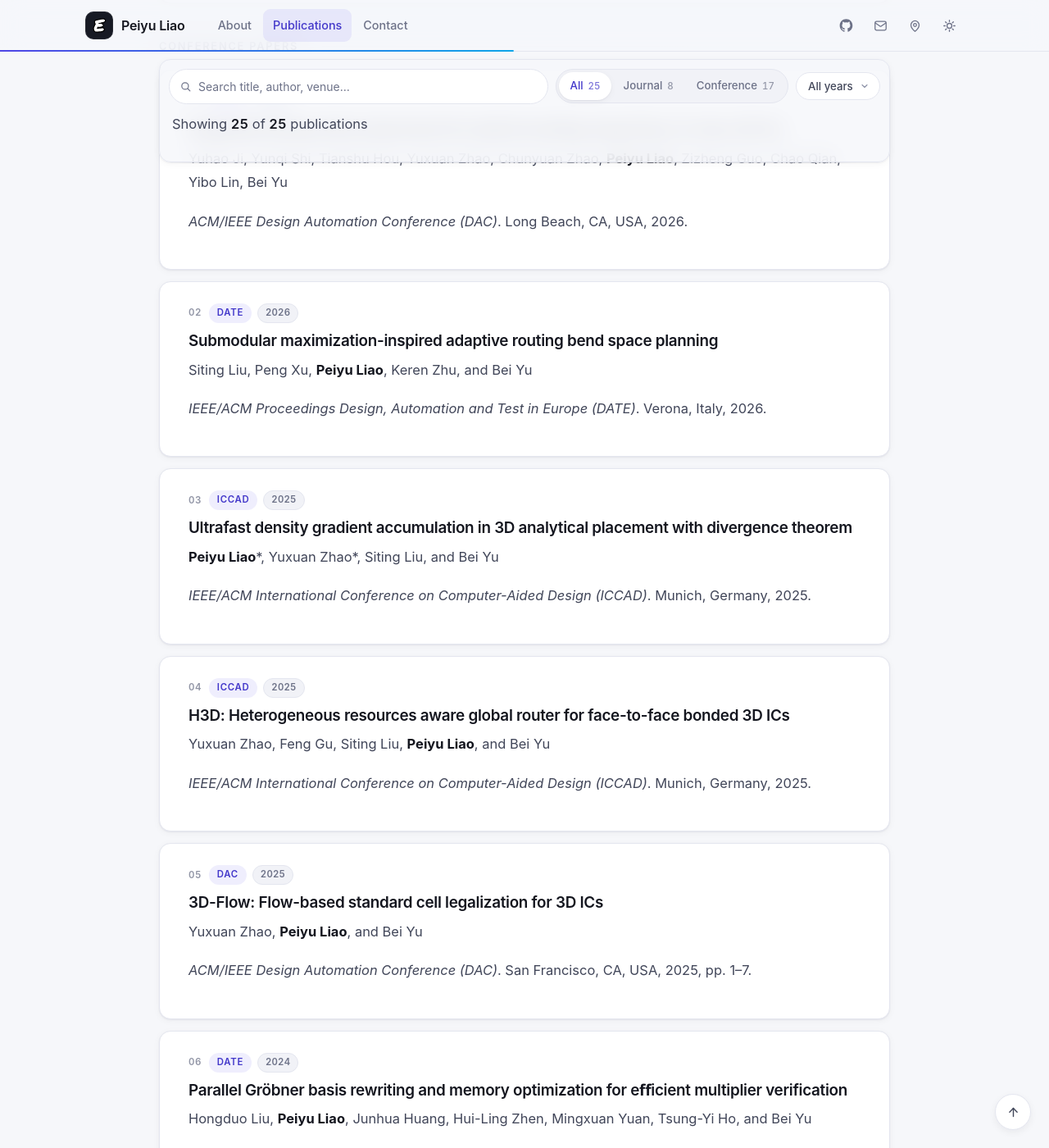
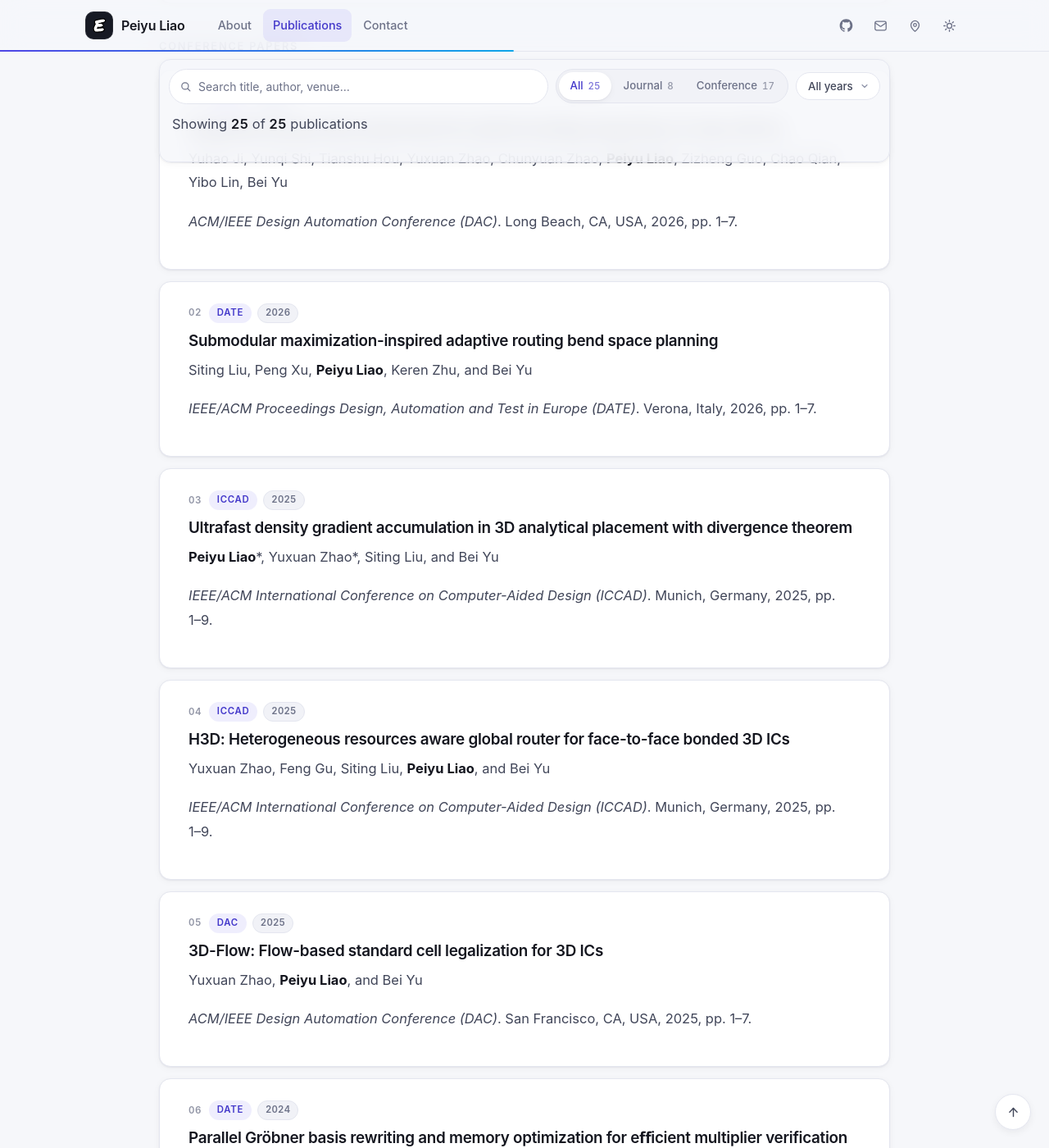
Before and after one commit to enzoleo/enzoleo.github.io, a Jekyll site: the page built from pages/about.md, in a window 1280 px wide and 1400 px high, scrolled down 3354 px. Shown: the whole window at 82% size. Built offline with Jekyll 4.4.1, drawn with Linux system fonts in a browser that asks for light colours; some of the changed text lies outside the part shown.

Commit message:
Update publication metadata and keep personal/ out of the build
Refreshes the two entries still marked as accepted — EvoPlace now reads TCAD 45.9 (2026), pp. 4136--4149, and the TODAES timing-prediction paper 31.6 (2026), pp. 1--19 — and gives the DAC 2026, DATE 2026 and two ICCAD 2025 papers the DOIs and page ranges they have since been assigned. The remaining nineteen entries match Crossref unchanged. Also adds personal/ to the exclude list in _config.yml, which was missing, so a local jekyll build no longer copies the private xlsx, cv and nz2026 files into _site/.

```diff
--- a/_config.yml
+++ b/_config.yml
@@ -27,3 +27,5 @@ exclude:
   - node_modules
   - vendor/
   - assets/gen-favicon
+  # Private, untracked working files — keep them out of local builds too.
+  - personal/
--- a/pages/about.md
+++ b/pages/about.md
@@ -12,8 +12,8 @@ Hi, I am *Peiyu*. Currently I am working at Huawei HKRC AI Lab. Previously, I re
 
 ### Journal Papers
 
-1. Xufeng Yao, Jiaxi Jiang, Yuxuan Zhao, **Peiyu Liao**, Yibo Lin, Bei Yu, ["EvoPlace: Evolution of optimization algorithms for global placement via large language models"](http://dx.doi.org/10.1109/TCAD.2026.3652945), accepted by IEEE Transactions on Computer-Aided Design of Integrated Circuits and Systems (TCAD) (2026). arXiv preprint: [arXiv:2504.17801](https://arxiv.org/abs/2504.17801).
-1. Xu He, Yushan Wang, Chenjing Yang, Renjun Zhao, Yibo Lin, **Peiyu Liao**, Bei Yu, Yao Wang, Chang Liu, Yang Guo, ["Efficient timing prediction and optimization using derivable gradient boosting machine model at placement stage"](http://dx.doi.org/10.1145/3780100), accepted by ACM Transactions on Design Automation of Electronic Systems (TODAES) (2026).
+1. Xufeng Yao, Jiaxi Jiang, Yuxuan Zhao, **Peiyu Liao**, Yibo Lin, Bei Yu, ["EvoPlace: Evolution of optimization algorithms for global placement via large language models"](http://dx.doi.org/10.1109/TCAD.2026.3652945). In: IEEE Transactions on Computer-Aided Design of Integrated Circuits and Systems (TCAD) 45.9 (2026), pp. 4136--4149. arXiv preprint: [arXiv:2504.17801](https://arxiv.org/abs/2504.17801).
+1. Xu He, Yushan Wang, Chenjing Yang, Renjun Zhao, Yibo Lin, **Peiyu Liao**, Bei Yu, Yao Wang, Chang Liu, Yang Guo, ["Efficient timing prediction and optimization using derivable gradient boosting machine model at placement stage"](http://dx.doi.org/10.1145/3780100). In: ACM Transactions on Design Automation of Electronic Systems (TODAES) 31.6 (2026), pp. 1--19.
 1. Jiaxi Jiang, Yuan Pu, Mingjun Li, Yuxuan Zhao, **Peiyu Liao**, Zuodong Zhang, Yibo Lin, and Bei Yu. ["RegPlace: Regularity-aware placement for full-system DNN accelerator designs"](http://dx.doi.org/10.1109/TCAD.2025.3585796). In: IEEE Transactions on Computer-Aided Design of Integrated Circuits and Systems (TCAD) 45.2 (2026), pp. 686--690.
 1. Hongduo Liu, **Peiyu Liao**, Mengchuan Zou, Bowen Pang, Xijun Li, Mingxuan Yuan, Tsung-Yi Ho, and Bei Yu. ["Layout decomposition via boolean satisfiability"](http://dx.doi.org/10.1109/TCAD.2024.3467220). In: IEEE Transactions on Computer-Aided Design of Integrated Circuits and Systems (TCAD) 44.3 (2025), pp. 1112--1125.
 1. Yuxuan Zhao\*, **Peiyu Liao**\*, Siting Liu, Jiaxi Jiang, Yibo Lin, and Bei Yu. ["Analytical heterogeneous die-to-die 3D placement with macros"](http://dx.doi.org/10.1109/TCAD.2024.3444716). In: IEEE Transactions on Computer-Aided Design of Integrated Circuits and Systems (TCAD) 44.2 (2025), pp. 402--415. arXiv preprint: [arXiv:2403.09070](https://arxiv.org/abs/2403.09070).
@@ -22,10 +22,10 @@ Hi, I am *Peiyu*. Currently I am working at Huawei HKRC AI Lab. Previously, I re
 1. Siting Liu, Yuan Pu, **Peiyu Liao**, Hongzhong Wu, Rui Zhang, Zhitang Chen, Wenlong Lv, Yibo Lin, and Bei Yu. ["FastGR: Global routing on CPU-GPU with heterogeneous task graph scheduler"](http://dx.doi.org/10.1109/TCAD.2022.3217668). In: IEEE Transactions on Computer-Aided Design of Integrated Circuits and Systems (TCAD) 42.7 (2023), pp. 2317--2330.
 
 ### Conference Papers
-1. Yuhao Ji, Yunqi Shi, Tianshu Hou, Yuxuan Zhao, Chunyuan Zhao, **Peiyu Liao**, Zizheng Guo, Chao Qian, Yibo Lin, Bei Yu, "Integrated timing-driven placement for hybrid-bonding-based face-to-face 3D ICs". In: ACM/IEEE Design Automation Conference (DAC). Long Beach, CA, USA, 2026.
-1. Siting Liu, Peng Xu, **Peiyu Liao**, Keren Zhu, and Bei Yu. "Submodular maximization-inspired adaptive routing bend space planning". In: IEEE/ACM Proceedings Design, Automation and Test in Europe (DATE). Verona, Italy, 2026.
-1. **Peiyu Liao**\*, Yuxuan Zhao\*, Siting Liu, and Bei Yu. "Ultrafast density gradient accumulation in 3D analytical placement with divergence theorem". In: IEEE/ACM International Conference on Computer-Aided Design (ICCAD). Munich, Germany, 2025.
-1. Yuxuan Zhao, Feng Gu, Siting Liu, **Peiyu Liao**, and Bei Yu. "H3D: Heterogeneous resources aware global router for face-to-face bonded 3D ICs". In: IEEE/ACM International Conference on Computer-Aided Design (ICCAD). Munich, Germany, 2025.
+1. Yuhao Ji, Yunqi Shi, Tianshu Hou, Yuxuan Zhao, Chunyuan Zhao, **Peiyu Liao**, Zizheng Guo, Chao Qian, Yibo Lin, Bei Yu, ["Integrated timing-driven placement for hybrid-bonding-based face-to-face 3D ICs"](http://dx.doi.org/10.1145/3770743.3804060). In: ACM/IEEE Design Automation Conference (DAC). Long Beach, CA, USA, 2026, pp. 1--7.
+1. Siting Liu, Peng Xu, **Peiyu Liao**, Keren Zhu, and Bei Yu. ["Submodular maximization-inspired adaptive routing bend space planning"](http://dx.doi.org/10.23919/DATE69613.2026.11539174). In: IEEE/ACM Proceedings Design, Automation and Test in Europe (DATE). Verona, Italy, 2026, pp. 1--7.
+1. **Peiyu Liao**\*, Yuxuan Zhao\*, Siting Liu, and Bei Yu. ["Ultrafast density gradient accumulation in 3D analytical placement with divergence theorem"](http://dx.doi.org/10.1109/ICCAD66269.2025.11240670). In: IEEE/ACM International Conference on Computer-Aided Design (ICCAD). Munich, Germany, 2025, pp. 1--9.
+1. Yuxuan Zhao, Feng Gu, Siting Liu, **Peiyu Liao**, and Bei Yu. ["H3D: Heterogeneous resources aware global router for face-to-face bonded 3D ICs"](http://dx.doi.org/10.1109/ICCAD66269.2025.11240944). In: IEEE/ACM International Conference on Computer-Aided Design (ICCAD). Munich, Germany, 2025, pp. 1--9.
 1. Yuxuan Zhao, **Peiyu Liao**, and Bei Yu. ["3D-Flow: Flow-based standard cell legalization for 3D ICs"](http://dx.doi.org/10.1109/DAC63849.2025.11132587). In: ACM/IEEE Design Automation Conference (DAC). San Francisco, CA, USA, 2025, pp. 1--7.
 1. Hongduo Liu, **Peiyu Liao**, Junhua Huang, Hui-Ling Zhen, Mingxuan Yuan, Tsung-Yi Ho, and Bei Yu. ["Parallel Gröbner basis rewriting and memory optimization for eﬀicient multiplier verification"](http://dx.doi.org/10.23919/DATE58400.2024.10546568). In: IEEE/ACM Proceedings Design, Automation and Test in Europe (DATE). Valencia, Spain, 2024, pp. 1--6.
 1. Yu Zhang, Yuan Pu, Fangzhou Liu, **Peiyu Liao**, Kai-Yuan Chao, Keren Zhu, Yibo Lin, and Bei Yu. ["Multi-electrostatics based placement for non-integer multiple-height cells"](http://dx.doi.org/10.1145/3626184.3633320). In: ACM International Symposium on Physical Design (ISPD). 2024, pp. 161--168.
```
